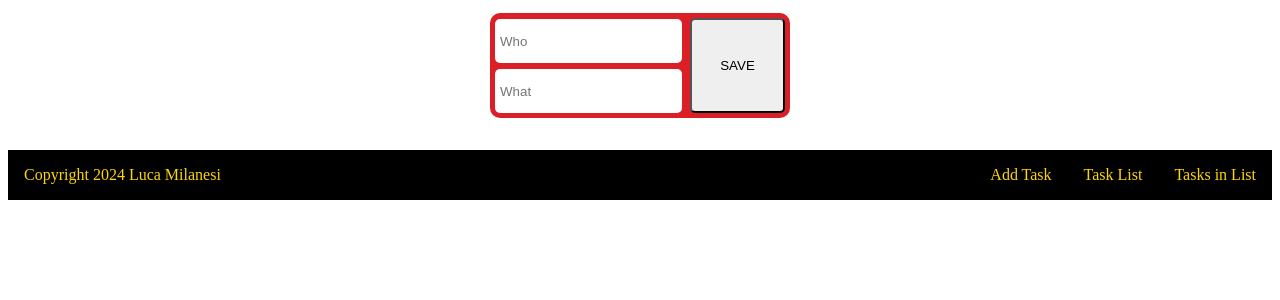
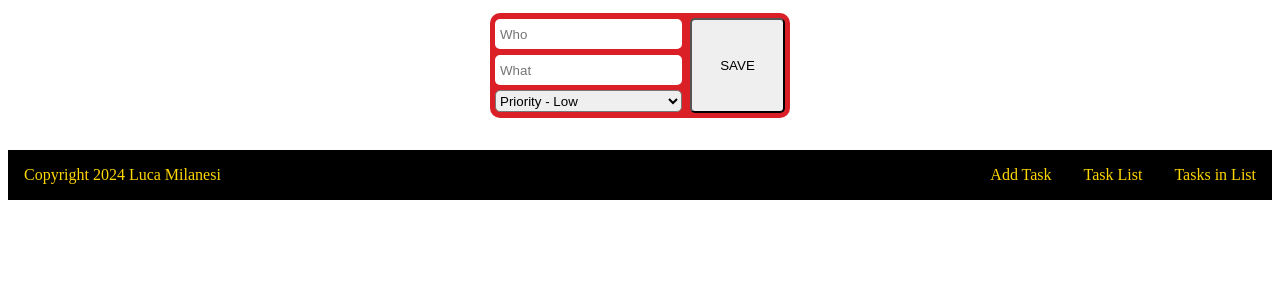
Before and after one commit to milanesiluca/todoList, a React (Vite) app: page / in a window 1280 px wide. Shown: the top 300 px of the page. Built offline with nearby package versions, Linux system fonts and the light colour scheme.

Commit message:
priority

```diff
--- a/src/App.tsx
+++ b/src/App.tsx
@@ -8,12 +8,42 @@ function App() {
 
   const [tasks, setTasks] = useState<ITaskData[]>([]);
   const [taskToEdit, setTaskToEdit] = useState<number>(-1);
+  const [todos, setTodos] = useState<ITaskData[]>([])
+
   const navigate = useNavigate();
 
   const addNewTask = (newTask : ITaskData) => {
     setTasks([newTask, ...tasks]);
     setTaskToEdit(-1);
+    updateFirstInList();
+    updateLastInList();
   }
+
+  const updateFirstInList = () => {
+    setTodos(prevState => {
+      const data = [...prevState];
+
+      data[0] = {
+          ...data[0],
+          isFirst: true,
+      };
+      return data;
+    });
+
+
+  }
+  const updateLastInList = () => {
+    setTodos(prevState => {
+      const data = [...prevState];
+      data[tasks.length - 1] = {
+          ...data[tasks.length - 1],
+          isLast: true,
+      };
+      return data;
+    });
+  }
+
+
 
   const onDeleteClick = (task: ITaskData) => {
     if (tasks.length === 1){
--- a/src/CSS/ToDoFormPage.css
+++ b/src/CSS/ToDoFormPage.css
@@ -26,7 +26,13 @@
     border: 0;
     padding: 5px;
     margin-top: 6px;
-    height: 34px;
+    height: 20px;
+}
+
+.select-layout {
+    margin-top: 5px;
+    border-radius: 5px;
+    height: 22px;
 }
 
 .save-btn{
--- a/src/Pages/TaskListPage.tsx
+++ b/src/Pages/TaskListPage.tsx
@@ -23,6 +23,8 @@ export function TaskListPage(): ReactElement {
             onEditClick={context.onEditClick}
             moveTaskUp={context.moveTaskUp}
             moveTaskDown={context.moveTaskDown}
+            isFirst = {undefined}
+            isLast = {undefined}
             />
         ))}
         </span>
--- a/src/Pages/ToDoFormPage.tsx
+++ b/src/Pages/ToDoFormPage.tsx
@@ -14,6 +14,7 @@ export function InsertTaksFormPage() : ReactElement {
 
     const [name, setName] = useState<string>(taskEditDetails ? taskEditDetails.name : "");
     const [what, setWhat] = useState<string>(taskEditDetails ? taskEditDetails.what : "");
+    const [priority, setPriority] = useState<string>("");
     const navigate = useNavigate();
 
     const handleTitle : ChangeEventHandler<HTMLInputElement> = (e) => {
@@ -21,6 +22,11 @@ export function InsertTaksFormPage() : ReactElement {
     }
     const handleSubTitle : ChangeEventHandler<HTMLInputElement> = (e) => {
         setWhat(e.target.value);
+    }
+
+    const handlePriority: ChangeEventHandler<HTMLSelectElement> = (e) => {
+        e.preventDefault();
+        setPriority(e.target.value);
     }
 
     const saveTask: FormEventHandler<HTMLFormElement> = (e) => {
@@ -39,7 +45,10 @@ export function InsertTaksFormPage() : ReactElement {
             what: what,
             completed: false,
             classes: "card-container",
-            created: Date.now()
+            created: Date.now(),
+            isFirst: undefined,
+            isLast: undefined,
+            priority : priority
         }
 
         addNewTask(taskObj);
@@ -48,12 +57,19 @@ export function InsertTaksFormPage() : ReactElement {
         navigate("task-list");
     }
 
+
+
     return(
         <form className="form-container" onSubmit={saveTask}>
             <span className="card-form-container">
                 <div className="txt-container">
                     <input className="input-Layout" type="text" placeholder="Who" value={name} onChange={handleTitle}/>
                     <input className="input-Layout" type="text" placeholder="What" value={what} onChange={handleSubTitle}/>
+                    <select className="select-layout" value={priority} onChange={handlePriority}>
+                        <option value="1">Priority - Low</option>
+                        <option value="2">Priority - Medium</option>
+                        <option value="3">Priority - High</option>
+                    </select>
                 </div>
                 <div className="button-container">
                     <button className="save-btn" type="submit">SAVE</button>
--- a/src/components/ToDoCard.tsx
+++ b/src/components/ToDoCard.tsx
@@ -9,9 +9,11 @@ interface ITaskProps{
     onEditClick: (task: ITaskData) => void;
     moveTaskUp: (task: ITaskData) =>void;
     moveTaskDown: (task: ITaskData) =>void;
+    isFirst?: boolean;
+    isLast?: boolean;
 }
 
-export function ToDoCard({task, onDeleteClick, onDoneClick, onEditClick, moveTaskUp, moveTaskDown }: ITaskProps) : ReactElement {
+export function ToDoCard({task, onDeleteClick, onDoneClick, onEditClick, moveTaskUp, moveTaskDown, isFirst, isLast }: ITaskProps) : ReactElement {
 
     return(
         <section className="container-section">
@@ -27,12 +29,12 @@ export function ToDoCard({task, onDeleteClick, onDoneClick, onEditClick, moveTas
                 </div>
             </span>
             <div className="button-dir">
-                <button className="dir-btn" onClick={() => moveTaskUp(task)}>
+                <button className="dir-btn" onClick={() => moveTaskUp(task)} hidden={isFirst ? true : undefined}>
                     <span className="material-symbols-outlined">
                         arrow_drop_up
                     </span>
                 </button>
-                <button className="dir-btn" onClick={() => moveTaskDown(task)}>
+                <button className="dir-btn" onClick={() => moveTaskDown(task)} hidden={isLast ? true : undefined}>
                     <span className="material-symbols-outlined">
                         arrow_drop_down
                     </span>
--- a/src/interfaces/interfaces.ts
+++ b/src/interfaces/interfaces.ts
@@ -5,6 +5,9 @@ export interface ITaskData {
     completed: boolean;
     classes: string;
     created: number;
+    isFirst?: boolean;
+    isLast?: boolean;
+    priority: string;
 }
 
 
```
